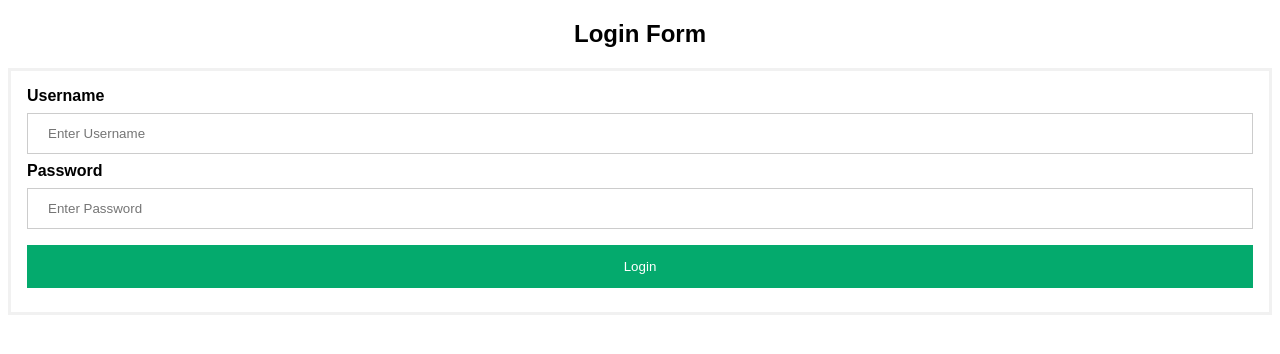
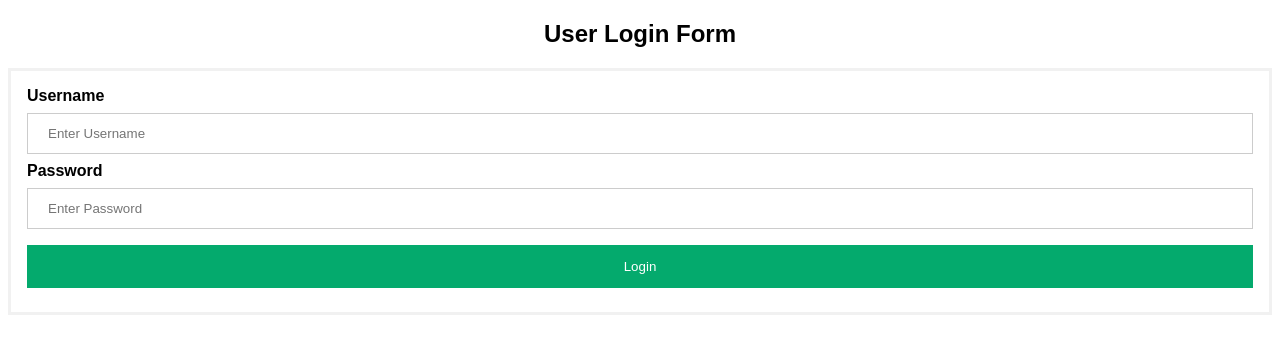
Before and after one commit to suhanashamz/static-webaws, a plain HTML site: page public/index.html in a window 1280 px wide. Drawn offline with Linux system fonts and the light colour scheme.

Commit message:
Update index.html

```diff
--- a/public/index.html
+++ b/public/index.html
@@ -64,7 +64,7 @@ span.psw {
 <body>
 
 
-<h2  align ="center">Login Form</h2>
+<h2  align ="center">User Login Form</h2>
 
 <form  method="post" action="connect.php">
 
```
